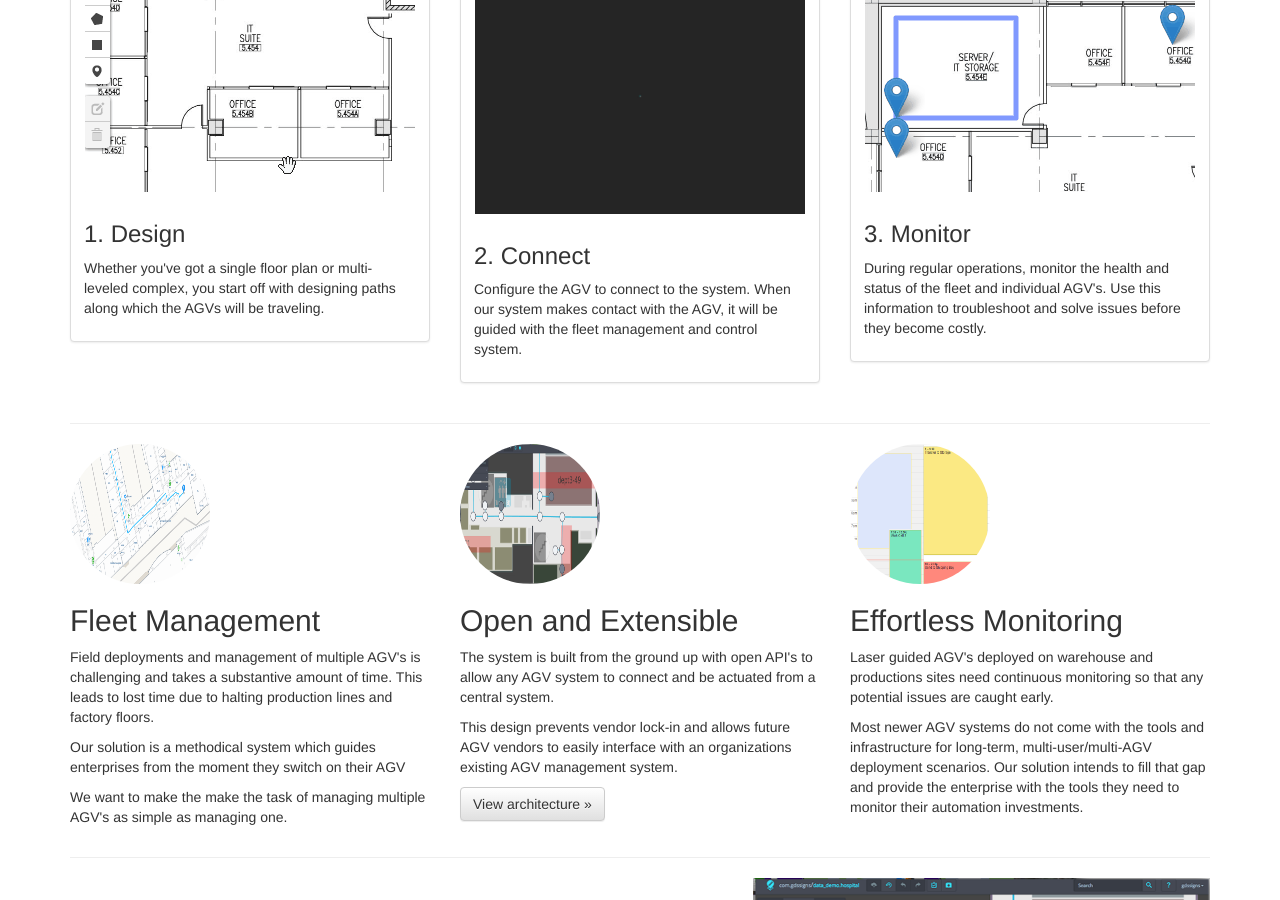
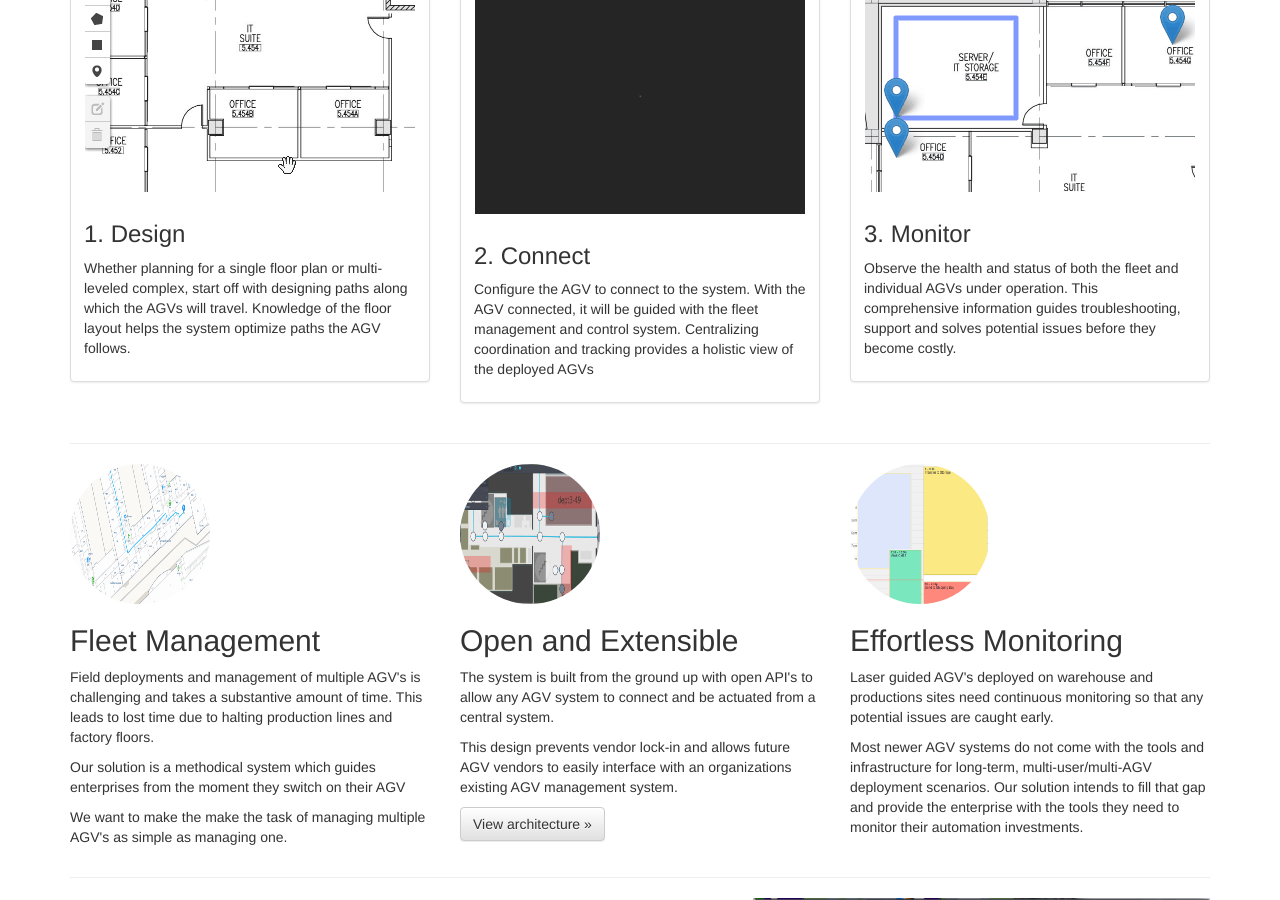
Before and after one commit to virajranjankumar/merlin, a Jekyll site: the page built from index.html, in a window 1280 px wide and 900 px high, scrolled down 789 px. Built offline with Jekyll 4.4.1, drawn with Linux system fonts in a browser that asks for light colours; nearby versions of some CDN libraries.

Commit message:
Improved the copy

```diff
--- a/index.html
+++ b/index.html
@@ -57,7 +57,7 @@ layout: bootstrap
         <img class="align-center" width="330" height="214" src="{{ site.baseurl }}/assets/editor.gif">
         <div class="caption">
           <h3>1. Design</h3>
-          <p>Whether you've got a single floor plan or multi-leveled complex, you start off with designing paths along which the AGVs will be traveling.</p>
+          <p>Whether planning for a single floor plan or multi-leveled complex, start off with designing paths along which the AGVs will travel. Knowledge of the floor layout helps the system optimize paths the AGV follows.</p>
         </div>
       </div>
     </div>
@@ -66,7 +66,7 @@ layout: bootstrap
         <img class="align-center" width="330" height="214" src="{{ site.baseurl }}/assets/wifi.gif">
         <div class="caption">
           <h3>2. Connect</h3>
-          <p>Configure the AGV to connect to the system. When our system makes contact with the AGV, it will be guided with the fleet management and control system.</p>
+          <p>Configure the AGV to connect to the system. With the AGV connected, it will be guided with the fleet management and control system. Centralizing coordination and tracking provides a holistic view of the deployed AGVs</p>
         </div>
       </div>
     </div>
@@ -75,7 +75,7 @@ layout: bootstrap
         <img class="align-center" width="330" height="214" src="{{ site.baseurl }}/assets/dashboard.gif">
         <div class="caption">
           <h3>3. Monitor</h3>
-          <p>During regular operations, monitor the health and status of the fleet and individual AGV's. Use this information to troubleshoot and solve issues before they become costly.</p>
+          <p>Observe the health and status of both the fleet and individual AGVs under operation. This comprehensive information guides troubleshooting, support and solves potential issues before they become costly.</p>
         </div>
       </div>
     </div>
```
